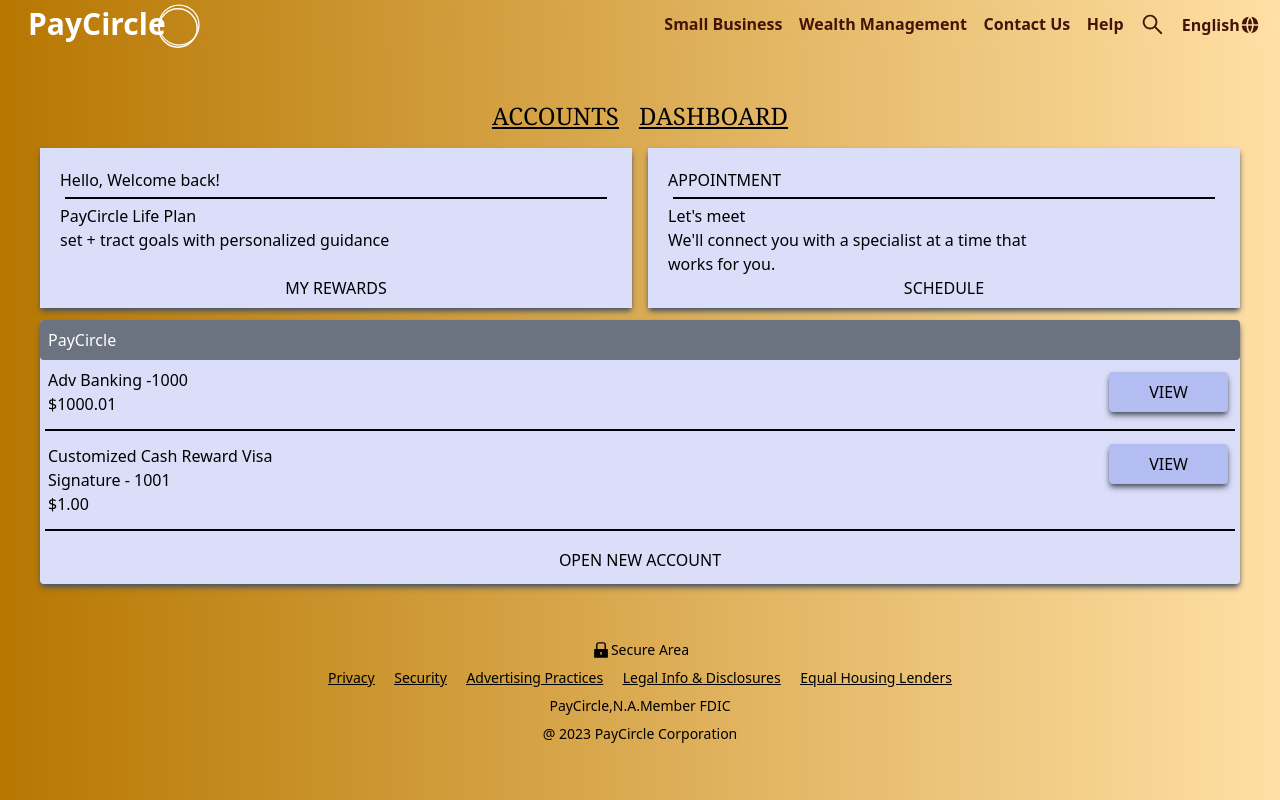
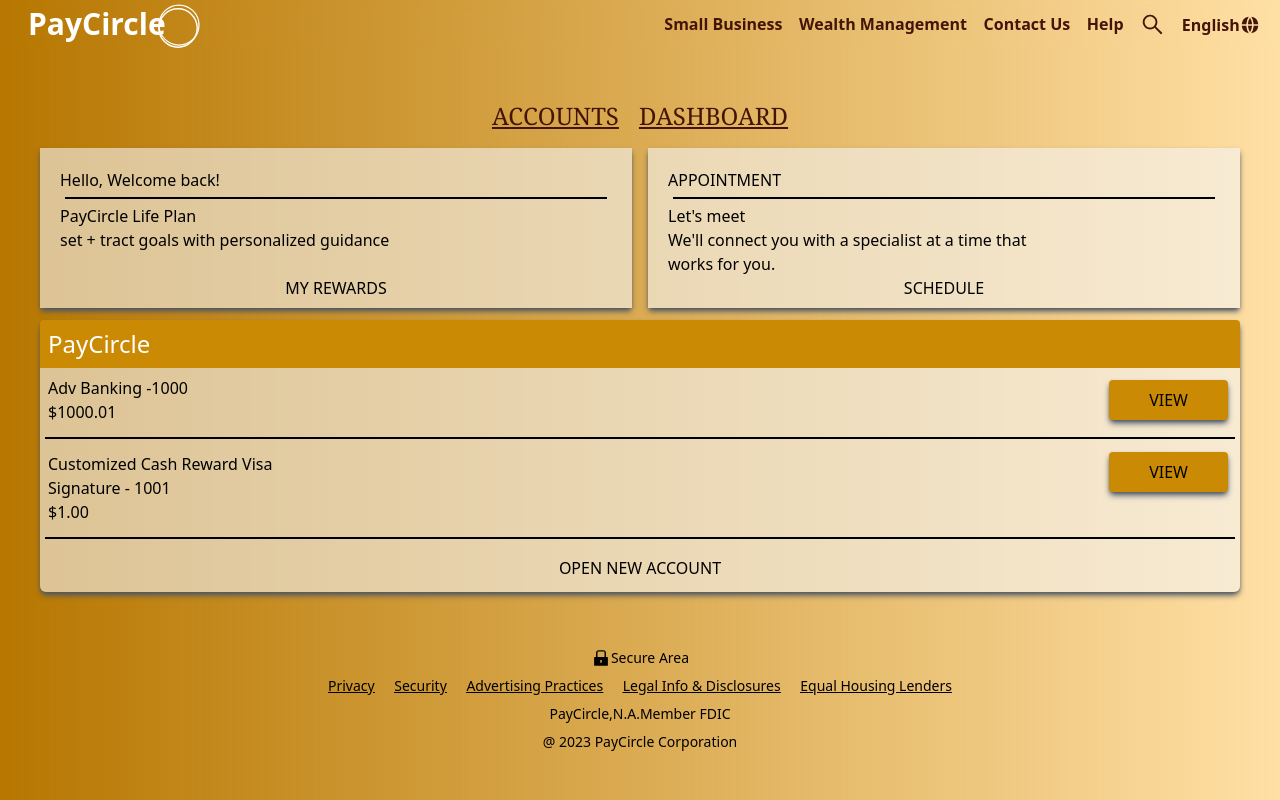
Before and after one commit to yogeshtakeo/team-white, a React (Vite) app: page /HomePage in a window 1280 px wide. Built offline with nearby package versions, Linux system fonts and the light colour scheme.

Commit message:
Update Homepage CSS

```diff
--- a/src/App.css
+++ b/src/App.css
@@ -2,17 +2,7 @@
   backdrop-filter: blur(5px);
 }
 
-.cardBG {
-  background-color: #dbdef9;
-}
 
-.top2 {
-  background-color: white;
-}
-
-.bottomButtons {
-  background-color: #b3bdf2;
-}
 
 .line {
   border: solid black 0.5px;
@@ -35,14 +25,3 @@ backdrop-filter:blur(15px);
   width:40rem;
   height: 26rem;
 }
-
-
-
-
-
-
-
-
-.btn{
-  background-color: #764BF0;
-}
--- a/src/components/HomePageComponents/BottomCard.tsx
+++ b/src/components/HomePageComponents/BottomCard.tsx
@@ -1,14 +1,14 @@
 function BottomCard() {
   return (
-    <div className="cardBG shadow-md shadow-gray-600 rounded w-full">
-      <h3 className="bg-gray-500 text-white p-2 rounded">PayCircle</h3>
+    <div className="cardBG shadow-md shadow-gray-600 rounded-md w-full bg-neutral-100 bg-opacity-60 ">
+      <h3 className="bg-yellow-600 text-white p-2 rounded-t text-2xl">PayCircle</h3>
       <div className="top flex justify-between p-2">
         <p>
           Adv Banking -1000
           <br />
           $1000.01
         </p>
-        <button className="bottomButtons m-1 pl-10 pr-10 rounded shadow-md shadow-gray-600 hover:border">
+        <button className="bottomButtons bg-yellow-600 m-1 pl-10 pr-10 rounded shadow-md shadow-gray-600 hover:border">
           VIEW
         </button>
       </div>
@@ -20,7 +20,7 @@ function BottomCard() {
           <br />
           Signature - 1001 <br /> $1.00
         </p>
-        <button className="bottomButtons pl-10 pr-10 rounded shadow-md shadow-gray-600 hover:border h-10 mr-1">
+        <button className="bottomButtons bg-yellow-600 pl-10 pr-10 rounded shadow-md shadow-gray-600 hover:border h-10 mr-1">
           VIEW
         </button>
       </div>
--- a/src/components/HomePageComponents/LeftCard.tsx
+++ b/src/components/HomePageComponents/LeftCard.tsx
@@ -1,6 +1,6 @@
 function LeftCard() {
   return (
-    <div className="cardBG p-5 h-40 w-6/12 shadow-md shadow-gray-600">
+    <div className="cardBG p-5 h-40 w-6/12 shadow-md shadow-gray-600 bg-neutral-100 bg-opacity-60">
       <h3>Hello, Welcome back! </h3>
       <hr className="line" />
       <p>
--- a/src/components/HomePageComponents/RightCard.tsx
+++ b/src/components/HomePageComponents/RightCard.tsx
@@ -1,6 +1,6 @@
 function RightCard() {
   return (
-    <div className="cardBG  p-5 h-40 w-6/12  shadow-md shadow-gray-600">
+    <div className="cardBG  p-5 h-40 w-6/12  shadow-md shadow-gray-600 bg-neutral-100 bg-opacity-60">
       <h3>APPOINTMENT </h3>
       <hr className="line" />
       <p>
--- a/src/pages/HomePage.tsx
+++ b/src/pages/HomePage.tsx
@@ -9,7 +9,7 @@ function HomePage() {
     <div>
       <Navbar />
       <div className="innerBox flex flex-col mt-3 pt-10 pl-10 pr-10">
-        <div className="flex flex-row justify-center gap-5 mb-4 text-2xl underline font-serif">
+        <div className="flex flex-row justify-center gap-5 mb-4 text-2xl underline font-serif text-orange-950">
           <h1>ACCOUNTS</h1>
           <h1>DASHBOARD</h1>
         </div>
--- a/src/pages/LoginPage.tsx
+++ b/src/pages/LoginPage.tsx
@@ -33,7 +33,7 @@ function LoginPage(){
 
         <Navbar/>
 
-        <div className=' shadow-yellow-800 mt-10 ml-10 mr-10 shadow-md rounded-md bg-neutral-100 bg-opacity-60 h-auto mb-4'>
+        <div className=' shadow-yellow-800 mt-10 ml-10 mr-10 shadow-md rounded-md bg-zinc-100 bg-opacity-60 h-auto mb-4'>
             <SubNavbar/>
             <div className='flex items-center justify-center  rounded-md'>
                 <div className='mr-6' >
@@ -44,7 +44,7 @@ function LoginPage(){
                             {()=>{return(
                     <div>
 
-                        <Form className='grid grid-rows-2 text-xl w-[32vw] justify-center border-2 h-auto p-6 rounded-md text-orange-950'>
+                        <Form className='grid grid-rows-2 text-xl w-[32vw] justify-center shadow-md shadow-orange-900 h-auto p-6 rounded-md text-orange-950 bg-gradient-to-br from-yellow-600 to-orange-700'>
                             <p className='text-center text-xl font-semibold '>Welcome!</p>
                            <p className='text-center text-xl font-semibold  mb-4'> Login to your Account</p>
                             <InputField type='text' name='Username' label='Username' className='w-[26vw]'/>
```
